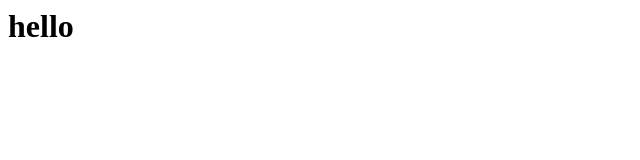
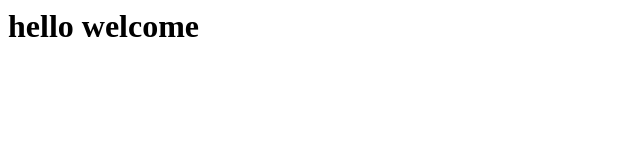
Before and after one commit to sazzadul75/myrepo1, a plain HTML site: page index.html in a window 1280 px wide. Shown: the whole page, without its empty margins (0-640 px from the left). Drawn offline with Linux system fonts and the light colour scheme.

Commit message:
third version

```diff
--- a/index.html
+++ b/index.html
@@ -1 +1 @@
-<h1>hello</h1>
+<h1>hello welcome</h1>
```
